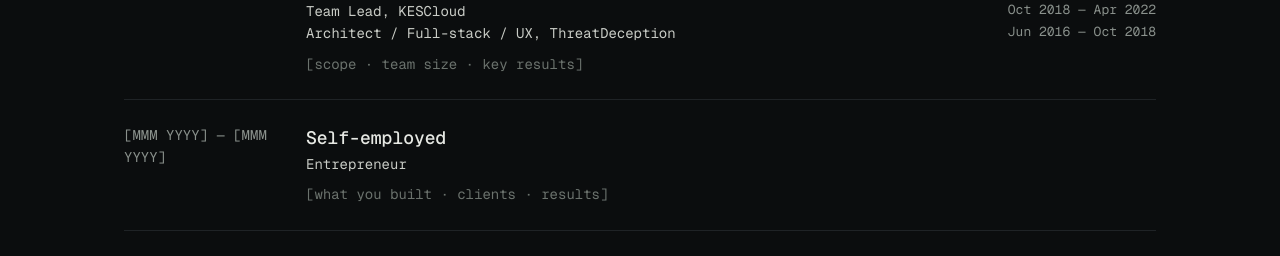
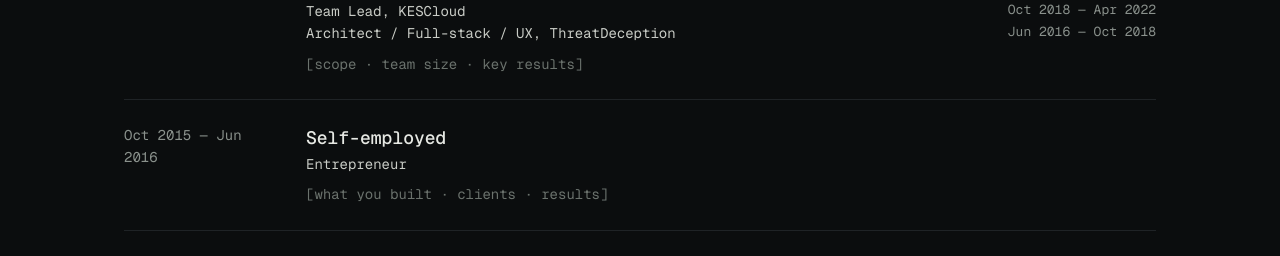
Before and after one commit to billo32/dmitrybilichenko, a React (Vite) app: page / in a window 1280 px wide. Shown: the part 1220-1476 px from the top of the page. Built offline with nearby package versions, Linux system fonts and the light colour scheme; no server answers.

Commit message:
Set self-employed period Oct 2015 — Jun 2016
Co-Authored-By: Claude Sonnet 5.5 <noreply@anthropic.com>
Claude-Session: https://claude.ai/code/session_0117xE1EnoUfoZLLBJQwK2mP

```diff
--- a/src/data.js
+++ b/src/data.js
@@ -58,7 +58,7 @@ export const experience = [
     note: SCOPE,
   },
   {
-    period: '[MMM YYYY] — [MMM YYYY]',
+    period: 'Oct 2015 — Jun 2016',
     company: 'Self-employed',
     roles: [{ title: 'Entrepreneur' }],
     note: '[what you built · clients · results]',
```
